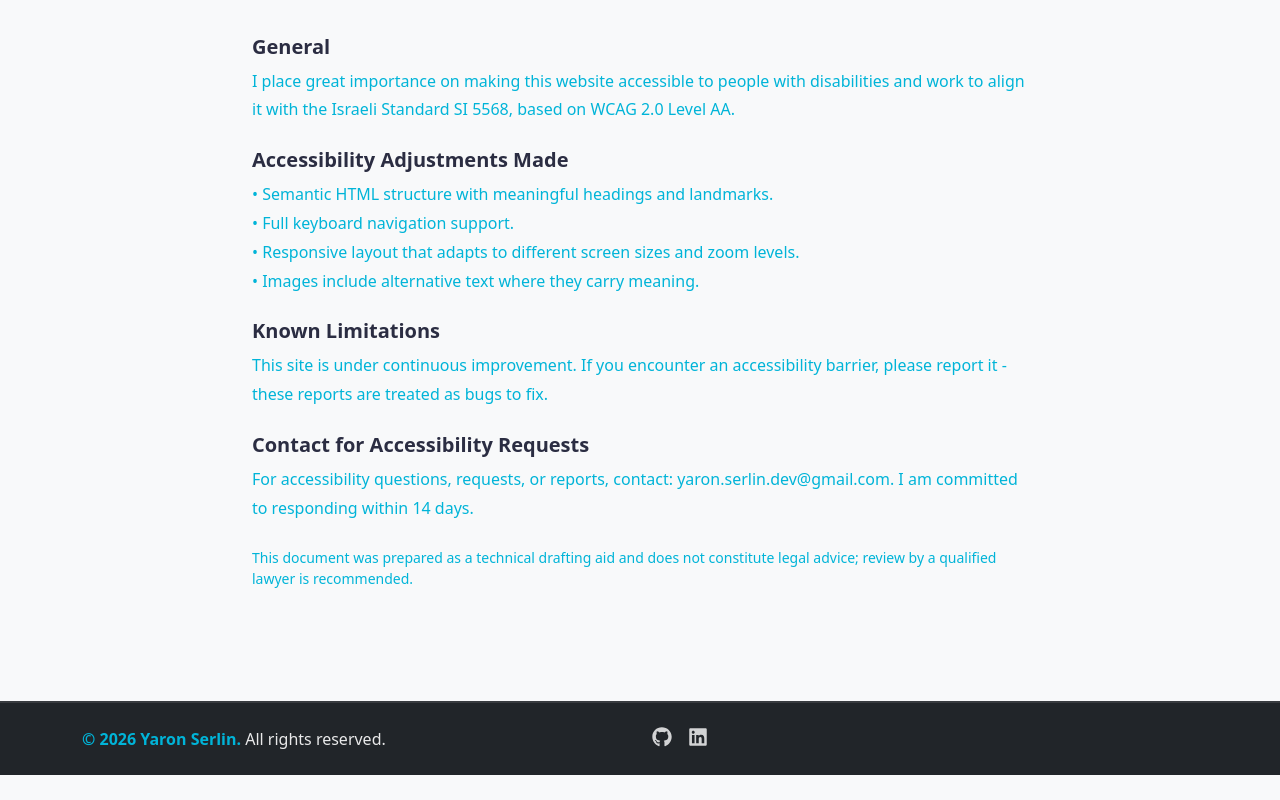
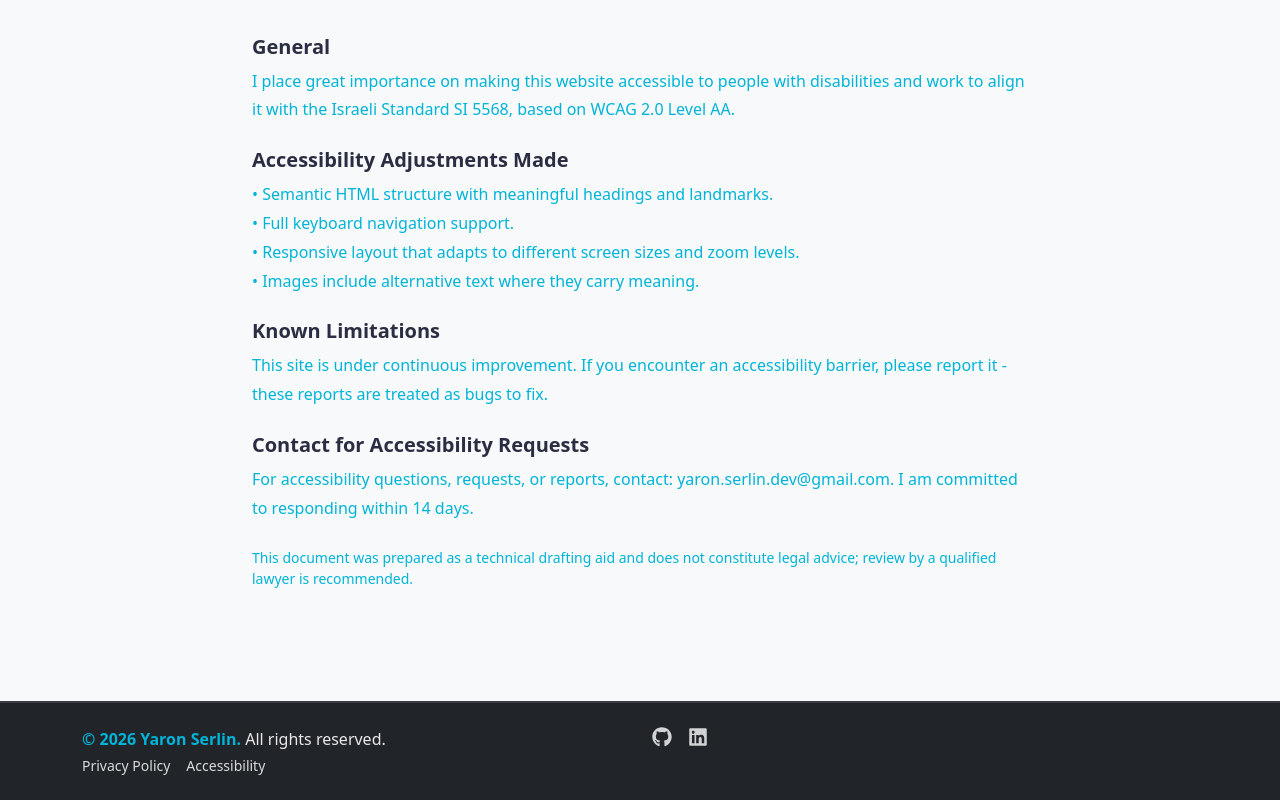
Before and after one commit to yaronserlin/portfolio, a React (Vite) app: page /accessibility in a window 1280 px wide. Shown: the part 222-1022 px from the top of the page. Before the commit the page ends 997 px from the top, so only its background shows below. Built offline with nearby package versions, Linux system fonts and the light colour scheme; no server answers.

Commit message:
Add privacy and accessibility links to footer

```diff
--- a/src/components/Footer.jsx
+++ b/src/components/Footer.jsx
@@ -6,6 +6,7 @@ import { useContext } from "react";
 import { Container, Row, Col } from "react-bootstrap";
 import { PortfolioContext } from "../context/PortfolioContext";
 import SocialLinks from "./SocialLinks";
+import { Link } from "react-router-dom";
 
 /**
  * Renders the global footer attached to the bottom of the page, drawing its metadata directly
@@ -31,6 +32,10 @@ const Footer = () => {
                         <p className="mb-0" style={{ color: 'rgba(255, 255, 255, 0.9)' }}>
                             <strong style={{ color: 'var(--bs-secondary)' }}>© {currentYear} {portfolioData.personalInfo.name}.</strong> All rights reserved.
                         </p>
+                        <p className="mb-0 mt-1 small">
+                            <Link to="/privacy" className="text-light text-decoration-none me-3" style={{ opacity: 0.85 }}>Privacy Policy</Link>
+                            <Link to="/accessibility" className="text-light text-decoration-none" style={{ opacity: 0.85 }}>Accessibility</Link>
+                        </p>
                     </Col>
                     <Col md={6} className="text-md-end">
                         <SocialLinks contactInfo={portfolioData.contactInfo} variant="links" />
```
